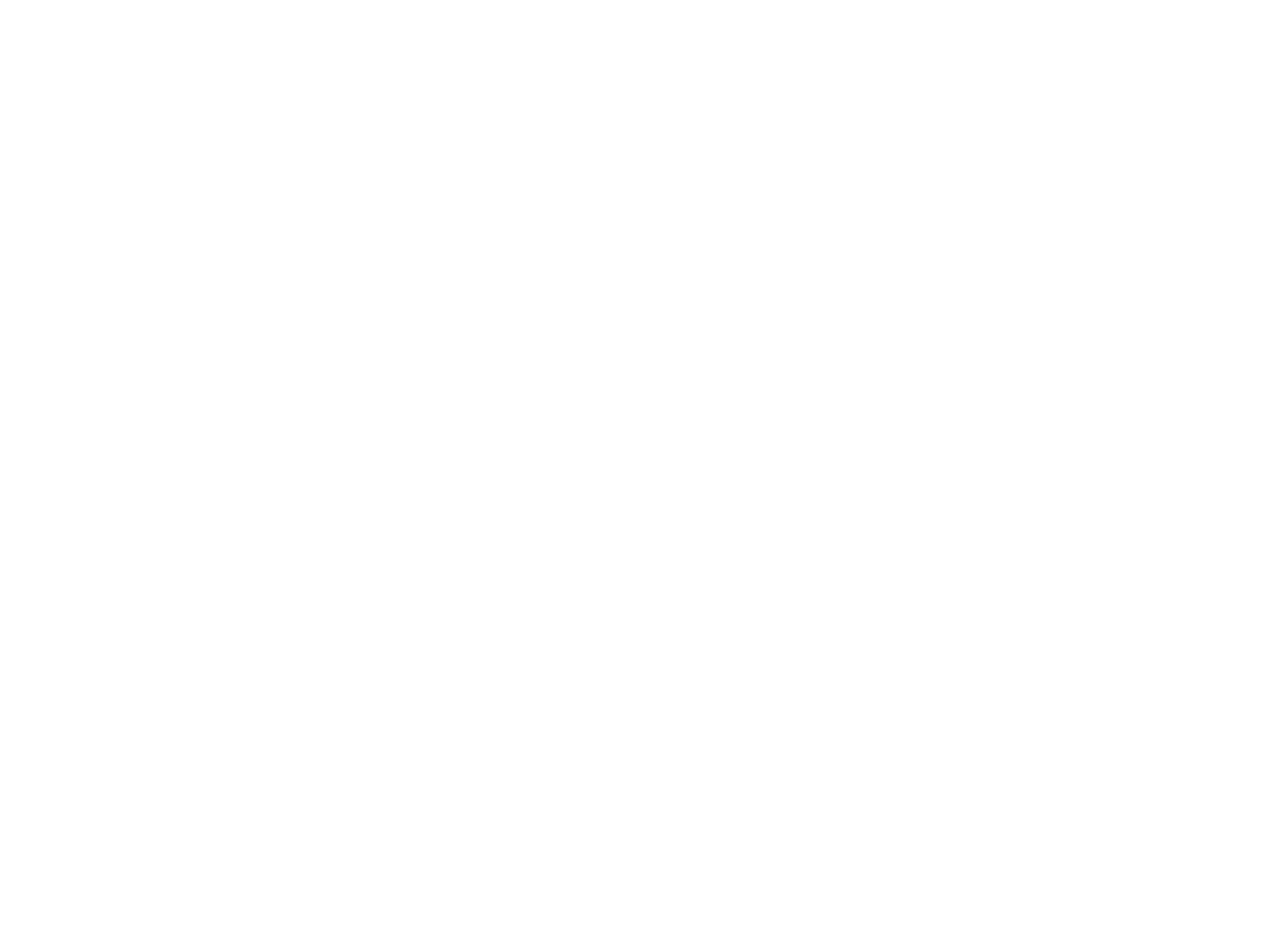
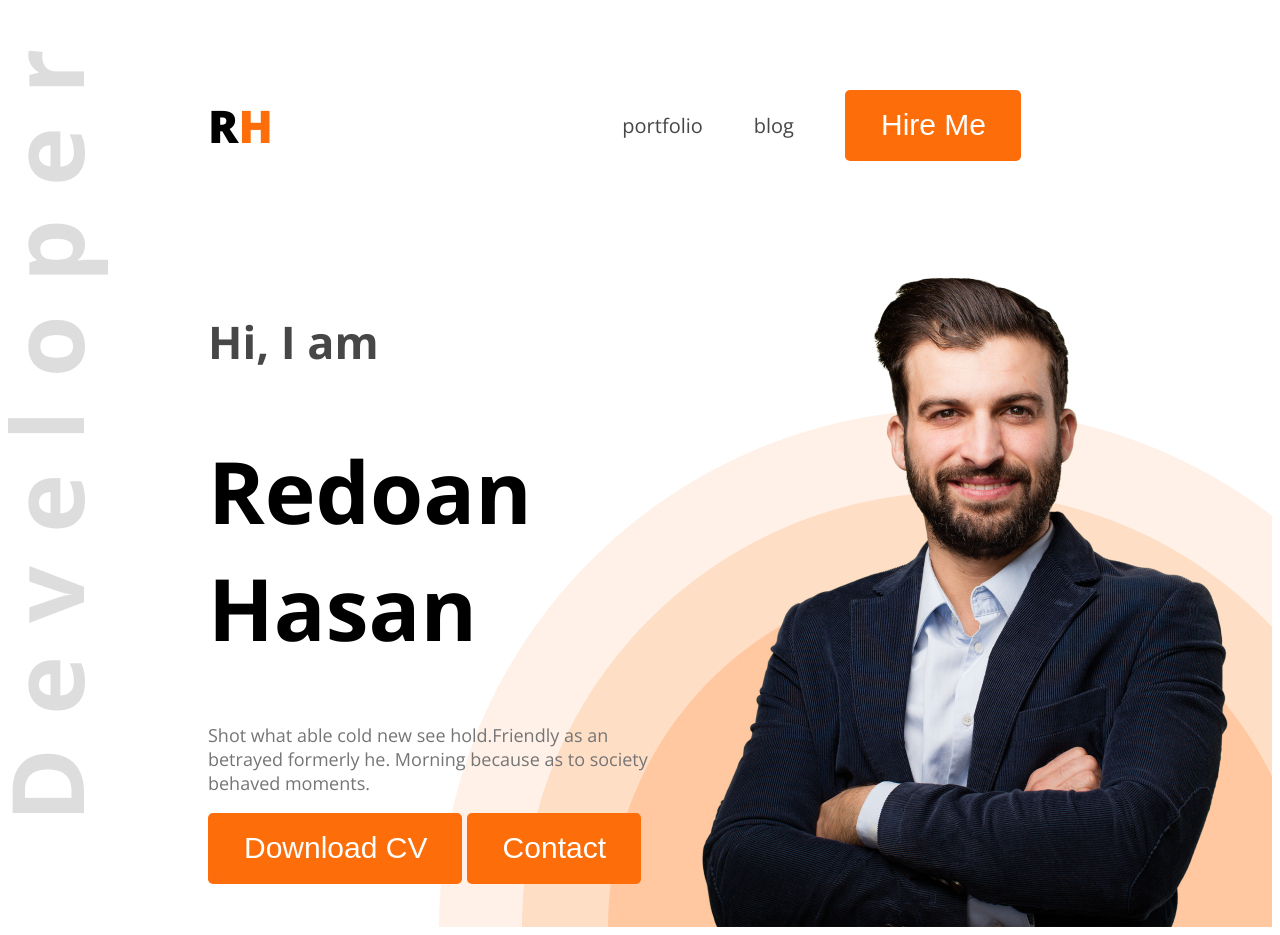
Before and after one commit to redoanhasan53/web-developer-portfolio, a plain HTML site: page index.html in a window 1280 px wide. Before the commit the page ends 800 px from the top, so only its background shows below. Drawn offline with nearby package versions, Linux system fonts and the light colour scheme.

Commit message:
background  images

```diff
--- a/index.html
+++ b/index.html
@@ -4,9 +4,38 @@
     <meta charset="UTF-8">
     <meta name="viewport" content="width=device-width, initial-scale=1.0">
     <title>web developer portfolio</title>
+    <link rel="preconnect" href="https://fonts.googleapis.com">
+<link rel="preconnect" href="https://fonts.gstatic.com" crossorigin>
+<link href="https://fonts.googleapis.com/css2?family=Open+Sans:ital,wght@0,300..800;1,300..800&display=swap" rel="stylesheet">
+    <link rel="stylesheet" href="styles/portfolio.css">
 </head>
-<body>
-    <header>
+<body class="open-sans">
+    <header class="header">
+       <nav>
+         <h3 class="nav-title">R<span class="rh">H</span></h3>
+        <ul>
+            <li> <a class="dark-2" href="">portfolio</a></li>
+            <li><a class="dark-2" href="">blog</a></li>
+            <li><a href=""></a><button class="btn-1">Hire Me</button></li>
+        </ul>
+
+       </nav>
+ <div class="banner">
+
+     <div class="bannner-content">
+     <h4 class="banner-greetings">Hi, I am</h4>
+     <h1 class="banner-headding">Redoan Hasan</h1>
+     <p class="banner-description">
+      Shot what able cold new see hold.Friendly as an betrayed formerly he.
+       Morning because as to society behaved moments.
+     </p>
+     <button class="btn-1">Download CV</button>
+     <button class="btn-1">Contact</button>
+</div>
+
+     <img class="banner-profile-pic" src="images/hardy.png" alt="">
+
+ </div>
 
 
     </header>
--- /dev/null
+++ b/styles/portfolio.css
@@ -0,0 +1,98 @@
+
+.open-sans{
+  font-family: "Open Sans", sans-serif;
+  font-optical-sizing: auto;
+  font-weight: <400>;
+  font-style: normal;
+  font-variation-settings:
+    "width" 100;
+}
+
+
+
+/* nav style */
+
+
+nav{
+    display: flex;
+    align-items: center;
+    justify-content: space-between;
+    margin: 50px 200px;
+}
+.rh{
+    color: #FD6E0A;
+}
+.dark-2{
+    color: #474747;
+}
+
+.nav-title{
+    font-weight: 800;
+    font-size: 45px;
+}
+
+nav ul {
+    display: flex;
+    align-items: center;
+}
+nav ul li {
+    list-style: none;
+    margin-right: 51px;
+}
+
+nav ul a {
+    text-decoration: none;
+    font-size: 20px;
+
+
+}
+.btn-1{
+    background-color: #FD6E0A;
+    font: 800px;
+    color: white;
+    padding: 18px 35px 19px 36px;
+    border-radius: 5px;
+    font-size: 30px;
+    border: none;
+
+}
+
+/* header */
+.header {
+    background-image: url('../images/developer.png'), url('../images/header_bg.png');
+    background-repeat: no-repeat;
+    background-position: top left, bottom right;
+
+}
+
+/* banner */
+
+.banner {
+    display: flex;
+    justify-content: space-between;
+    margin: 0px 35px 0px 200px;
+}
+.banner-content{
+    max-width: 585px;
+}
+
+.banner-greetings {
+    font: 500;
+    font-size: 45px;
+    color: #474747;
+}
+.banner-headding {
+    font: bold;
+    font-size: 86px;
+}
+.banner-description {
+    font: 400;
+    font-size: 18px;
+    color: #757575;
+}
+
+.banner-profile-pic {
+    height: 676px;
+    width: 584px;
+
+}
```
